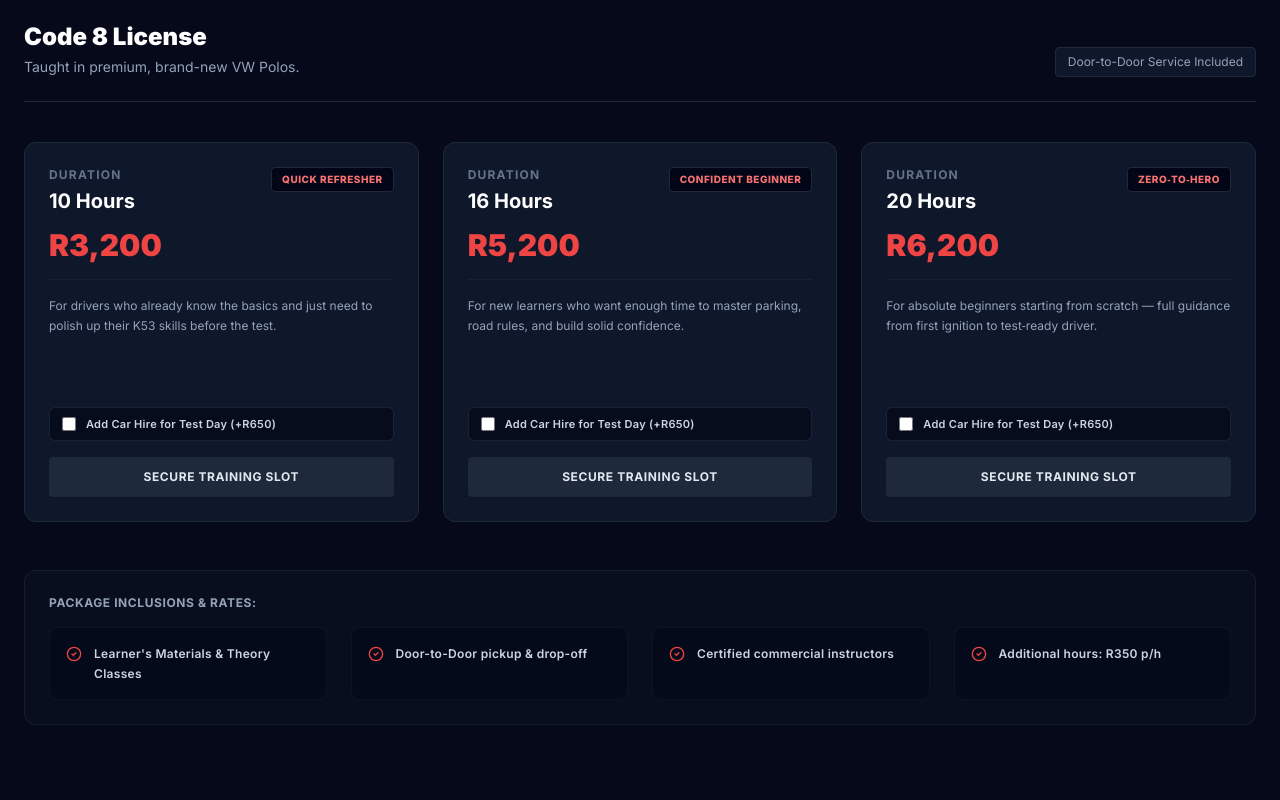
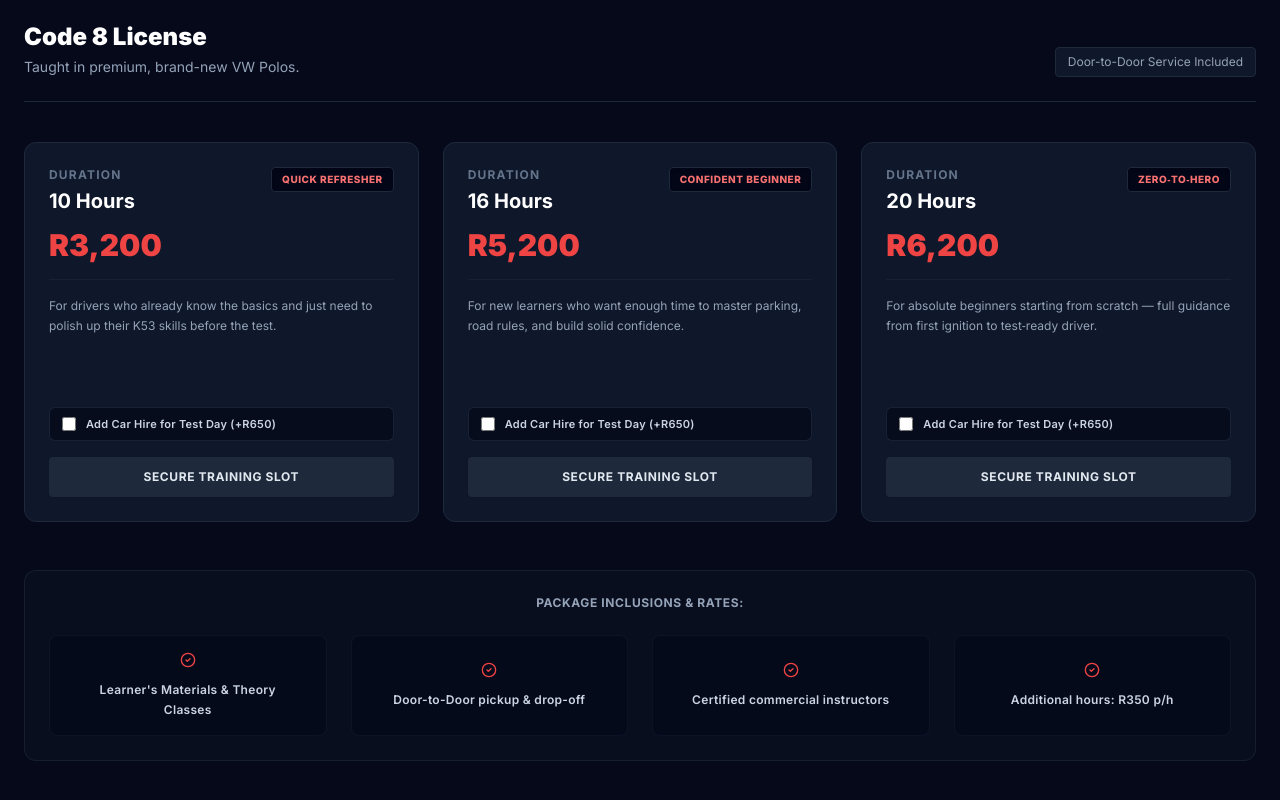
Before and after one commit to reltonmcmaster/mardons-website, a React (Vite) app: page / in a window 1280 px wide. Shown: the part 1924-2724 px from the top of the page. Built offline with nearby package versions, Linux system fonts and the light colour scheme.

Commit message:
fix: bundle local image assets using imports and center align horizontal lists

```diff
--- a/src/App.jsx
+++ b/src/App.jsx
@@ -1,5 +1,10 @@
 import React, { useState, useEffect, useRef } from 'react';
 import { Phone, Mail, MapPin, CheckCircle2, ArrowRight, Star, Facebook, Instagram, ChevronLeft, ChevronRight } from 'lucide-react';
+
+// Import assets directly so Vite tracks and packages them perfectly for GitHub Pages
+import logoImg from '/images/logo.png';
+import fleetAboutImg from '/images/fleet-about.jpg';
+import fleetHeroImg from '/images/fleet-hero.jpg';
 
 const WhatsAppIcon = ({ className = "w-5 h-5" }) => (
   <svg className={className} fill="currentColor" viewBox="0 0 24 24" aria-hidden="true">
@@ -64,9 +69,9 @@ export default function App() {
       subtitle: 'Comprehensive preparation for your learner’s test',
       packages: [
         {
-          hours: '2 Sessions (1 Hour Each)',
+          hours: 'Study Pack + 2 Guided Sessions',
           price: 400,
-          desc: 'Comprehensive preparation for your learner’s test. Format: One-on-one professional theory instruction.',
+          desc: 'Includes official study material tailored to the K53 learner’s test\n2 one‑hour sessions of one‑on‑one professional theory instruction\nDesigned to give you confidence and clarity before exam day',
           isLearners: true
         }
       ],
@@ -145,7 +150,7 @@ export default function App() {
     const formattedBase = `R${basePrice.toLocaleString('en-ZA')}`;
 
     if (category === 'learners') {
-      message = `Hi Driving Academy, I would like to book the Learner’s License Package (2 Sessions for R400). Please let me know available slots.`;
+      message = `Hi Driving Academy, I would like to book the Learner’s License Package (Study Pack + 2 Guided Sessions for R400). Please let me know available slots.`;
     } else {
       const formattedCategory = category === 'code8' ? 'Code 8 Manual' : 'Code 10 Manual';
       const vehicleType = category === 'code8' ? 'car hire' : 'truck hire';
@@ -170,14 +175,12 @@ export default function App() {
       {/* Navigation */}
       <nav className="sticky top-0 z-50 bg-slate-900/95 backdrop-blur-md border-b border-slate-800 px-6 py-3">
         <div className="max-w-7xl mx-auto flex justify-between items-center w-full">
-          {/* UPDATED: Incorporated Official Transparent Brand Logo Asset */}
           <div className="flex items-center gap-3">
             <img
-              src={`${import.meta.env.BASE_URL}images/logo.png`}
+              src={logoImg}
               alt="Mardons Driving Academy Logo"
               className="h-10 w-auto object-contain bg-slate-900/50 p-1 rounded"
               onError={(e) => {
-                // Safe text-based fallback in case path changes during local testing
                 e.target.style.display = 'none';
                 document.getElementById('nav-logo-text').style.display = 'block';
               }}
@@ -206,8 +209,7 @@ export default function App() {
 
       {/* Hero Section */}
       <header className="relative bg-gradient-to-b from-slate-900 via-slate-950 to-slate-950 py-24 px-6 border-b border-slate-900 overflow-hidden">
-        {/* Dynamic Image Overlay Depth Blend */}
-        <div className="absolute inset-0 z-0 opacity-10 bg-cover bg-center mix-blend-overlay" style={{ backgroundImage: `url(${import.meta.env.BASE_URL}images/fleet-hero.jpg)` }} />
+        <div className="absolute inset-0 z-0 opacity-10 bg-cover bg-center mix-blend-overlay" style={{ backgroundImage: `url(${fleetHeroImg})` }} />
         <div className="absolute inset-0 bg-[radial-gradient(circle_at_top_right,rgba(185,28,28,0.08),transparent_50%)] z-0" />
 
         <div className="max-w-5xl mx-auto text-center relative z-10">
@@ -260,7 +262,7 @@ export default function App() {
         </div>
       </section>
 
-      {/* NEW: Visual Fleet Presentation Showcase Grid Block */}
+      {/* Visual Fleet Presentation Showcase Grid Block */}
       <section className="bg-slate-900/10 border-t border-slate-900 py-16 px-6">
         <div className="max-w-7xl mx-auto">
           <div className="text-center mb-12">
@@ -270,7 +272,7 @@ export default function App() {
           <div className="grid md:grid-cols-2 gap-8 max-w-5xl mx-auto">
             <div className="overflow-hidden rounded-xl border border-slate-800 shadow-xl bg-slate-900/50 group">
               <img
-                src={`${import.meta.env.BASE_URL}images/fleet-about.jpg`}
+                src={fleetAboutImg}
                 alt="Mardons Driving Academy VW Polo Fleet Lineup"
                 className="w-full h-64 object-cover transition-transform duration-500 group-hover:scale-105"
               />
@@ -280,7 +282,7 @@ export default function App() {
             </div>
             <div className="overflow-hidden rounded-xl border border-slate-800 shadow-xl bg-slate-900/50 group">
               <img
-                src={`${import.meta.env.BASE_URL}images/fleet-hero.jpg`}
+                src={fleetHeroImg}
                 alt="Mardons Training Cars on Track Location"
                 className="w-full h-64 object-cover transition-transform duration-500 group-hover:scale-105"
               />
@@ -331,17 +333,22 @@ export default function App() {
 
             {/* Pricing Matrix Architecture */}
             {activeTab === 'learners' ? (
+              /* UPDATED SPEC 1: New layout context with explicit spacing rules inside shape container */
               <div className="max-w-xl mx-auto">
                 {pricing.learners.packages.map((pkg, idx) => (
                   <div key={idx} className="bg-slate-900 border-2 border-red-900/40 p-8 rounded-2xl flex flex-col items-center text-center shadow-2xl">
-                    <span className="text-[11px] uppercase tracking-widest font-black text-red-500 bg-red-950/60 border border-red-900/40 px-3 py-1 rounded-full mb-3">
-                      🚗 Professional Theory Course
+                    <span className="text-[11px] uppercase tracking-widest font-black text-red-500 bg-red-950/60 border border-red-900/40 px-3 py-1 rounded-full mb-4">
+                      🚗 Official Theory Course
                     </span>
                     <h4 className="text-2xl font-black text-white mb-2">{pkg.hours}</h4>
-                    <div className="text-4xl font-black text-red-500 mb-4">R400</div>
-                    <p className="text-slate-300 text-sm leading-relaxed max-w-md mb-8 border-b border-slate-850 pb-6">
-                      {pkg.desc}
-                    </p>
+                    <div className="text-4xl font-black text-red-500 mb-6">R400</div>
+
+                    <div className="text-slate-300 text-xs md:text-sm leading-relaxed max-w-md space-y-3 mb-8 border-t border-slate-800/80 pt-6">
+                      {pkg.desc.split('\n').map((line, lIdx) => (
+                        <p key={lIdx} className="font-medium tracking-wide">{line}</p>
+                      ))}
+                    </div>
+
                     <a
                       href={generateWhatsAppLink('learners', pkg.hours, pkg.price, idx)}
                       target="_blank"
@@ -417,15 +424,16 @@ export default function App() {
               </div>
             )}
 
+            {/* UPDATED SPEC 2: Center aligned text items inside bottom horizontal display grid */}
             <div className="mt-12 bg-slate-900/40 border border-slate-800/60 p-6 rounded-xl">
-              <div className="text-xs font-bold uppercase text-slate-400 mb-4 tracking-wider text-center lg:text-left">
+              <div className="text-xs font-bold uppercase text-slate-400 mb-6 tracking-wider text-center">
                 {activeTab === 'learners' ? "What you'll get:" : "Package Inclusions & Rates:"}
               </div>
-              <div className="grid grid-cols-1 sm:grid-cols-2 lg:grid-cols-4 gap-6 text-center lg:text-left">
+              <div className="grid grid-cols-1 sm:grid-cols-2 lg:grid-cols-4 gap-6 justify-center text-center">
                 {pricing[activeTab].extras.map((extra, idx) => (
-                  <div key={idx} className="flex flex-col lg:flex-row items-center lg:items-start gap-3 bg-slate-950/40 border border-slate-900/80 p-4 rounded-lg flex-1 h-full justify-center lg:justify-start">
-                    <CheckCircle2 className="w-4 h-4 text-red-500 flex-shrink-0 mt-0.5" />
-                    <span className="text-slate-300 text-xs font-semibold leading-relaxed tracking-wide">
+                  <div key={idx} className="flex flex-col items-center justify-center gap-3 bg-slate-950/40 border border-slate-900/80 p-4 rounded-lg flex-1 h-full text-center">
+                    <CheckCircle2 className="w-4 h-4 text-red-500 flex-shrink-0" />
+                    <span className="text-slate-300 text-xs font-semibold leading-relaxed tracking-wide max-w-[200px]">
                       {extra}
                     </span>
                   </div>
@@ -507,10 +515,9 @@ export default function App() {
       <footer className="bg-slate-950 border-t border-slate-900 py-16 px-6">
         <div className="max-w-6xl mx-auto grid md:grid-cols-3 gap-10 items-start">
           <div>
-            {/* UPDATED: Integrated Official Brand Identity Mark into Footer Grid Column */}
             <div className="flex flex-col gap-3 mb-4">
               <img
-                src={`${import.meta.env.BASE_URL}images/logo.png`}
+                src={logoImg}
                 alt="Mardons Driving Academy Footer Logo"
                 className="h-12 w-auto object-contain bg-slate-900/30 p-1 rounded self-start"
                 onError={(e) => {
```
Also changed, not shown: 8 other files (tests, documents, lock files or other folders).
